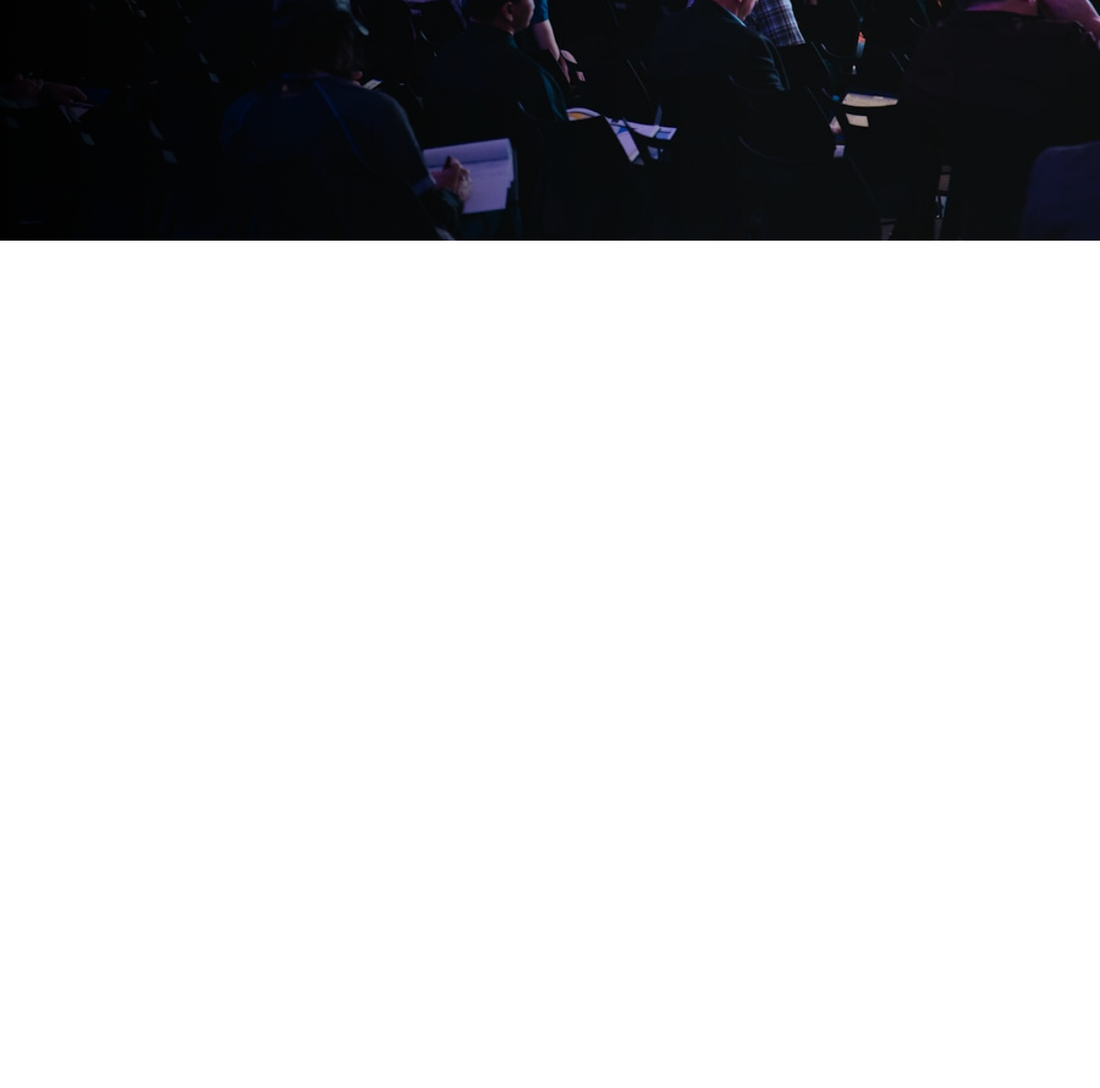
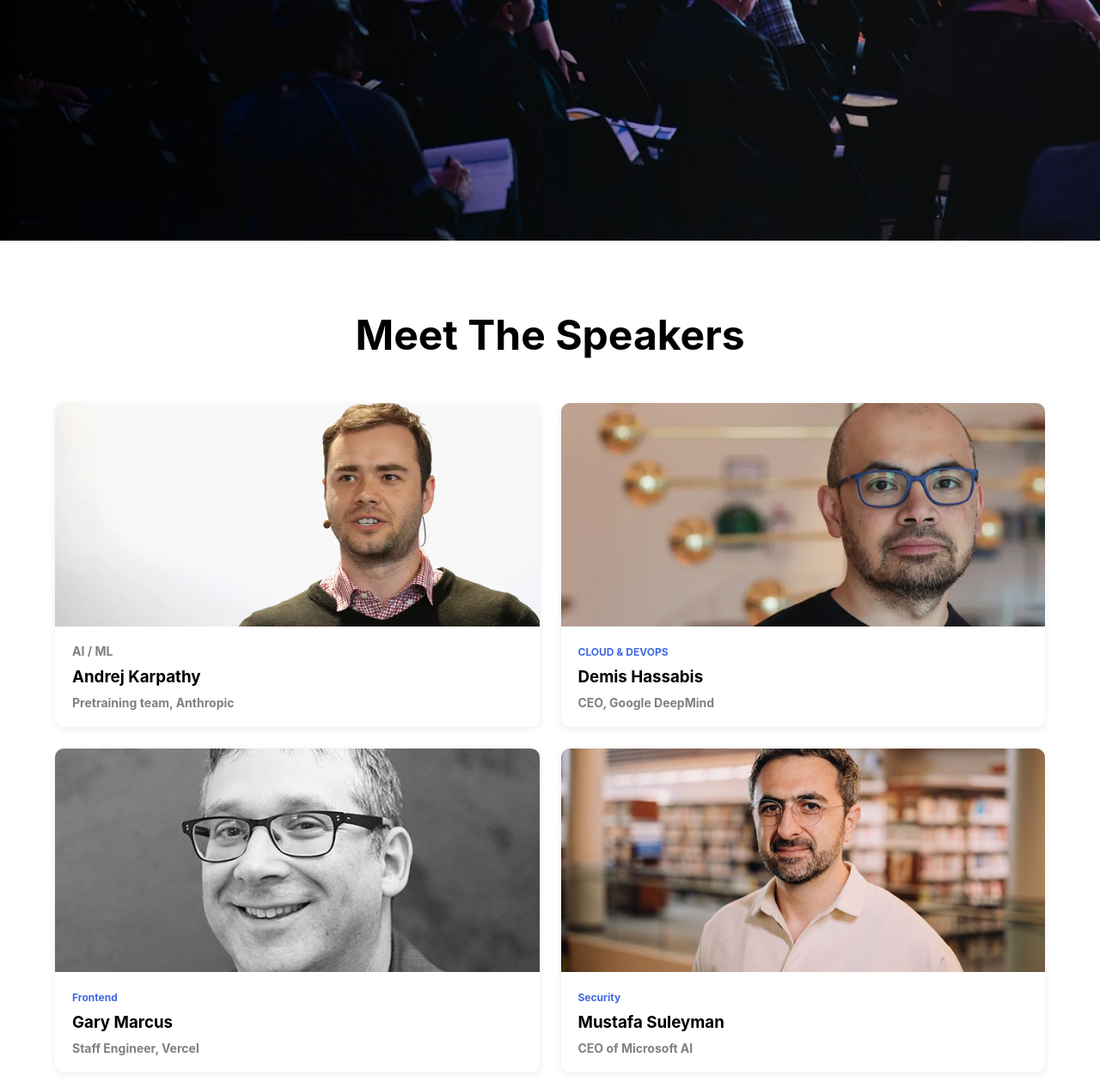
Before and after one commit to saifur18234/B14-A01, a plain HTML site: page index.html in a window 1280 px wide. Shown: the part 610-1876 px from the top of the page at 86% size. Before the commit the page ends 890 px from the top, so only its background shows below. Drawn offline with Linux system fonts and the light colour scheme.

Commit message:
Speakers

```diff
--- a/index.html
+++ b/index.html
@@ -44,10 +44,67 @@
             </div>
         </section>
 
-        <section>
+    </header>
+
+    <main>
+        <section class="speakers">
+            <h2>Meet The Speakers</h2>
+
+            <div class="speaker-grid">
+                <div class="card">
+                    <img src="./assets/andrej.png" alt="Andrej Karpathy">
+
+                    <div class="card-content">
+                        <p class="bright-blue">AI / ML</p>
+
+                        <h3>Andrej Karpathy</h3>
+
+                        <p>Pretraining team, Anthropic</p>
+                    </div>
+
+                </div>
+
+                <div class="card">
+                    <img src="./assets/demis.png" alt="Demis Hassabis" />
+
+                    <div class="card-content">
+                        <p><span>CLOUD & DEVOPS</span></p>
+
+                        <h3>Demis Hassabis</h3>
+
+                        <p>CEO, Google DeepMind</p>
+                    </div>
+                </div>
+
+                <div class="card">
+                    <img src="./assets/gary.png" alt="Gary Marcus" />
+
+                    <div class="card-content">
+                        <p><span>Frontend</span></p>
+
+                        <h3>Gary Marcus</h3>
+
+                        <p>Staff Engineer, Vercel</p>
+                    </div>
+                </div>
+                <div class="card">
+                    <img src="./assets/mustafa.png" alt="Mustafa Suleyman" />
+
+                    <div class="card-content">
+                        <p><span>Security</span></p>
+
+                        <h3>Mustafa Suleyman</h3>
+
+                        <p>CEO of Microsoft AI</p>
+                    </div>
+                </div>
+
+            </div>
 
         </section>
-    </header>
+
+
+    </main>
 
 </body>
 
--- a/style.css
+++ b/style.css
@@ -26,6 +26,8 @@ a{
     text-decoration: none;
     color: #575757;
 }
+
+
 
 .register-btn{
       background-color: #1d4ed8;
@@ -96,3 +98,65 @@ header{
     margin: 0 auto 40px auto;
     font-weight: 800;
 }
+
+.speakers{
+    width:90%;
+    max-width:1200px;
+    margin:80px auto;
+}
+
+.speakers h2{
+    text-align:center;
+    font-size:48px;
+    margin-bottom:50px;
+}
+
+.speaker-grid{
+    display:grid;
+
+    grid-template-columns:repeat(2,1fr);
+
+    gap:25px;
+}
+
+.card{
+    background:white;
+
+    border-radius:10px;
+
+    overflow:hidden;
+
+    box-shadow:0 2px 8px rgba(0,0,0,.08);
+}
+
+.card img{
+    width:100%;
+
+    height:260px;
+
+    object-fit:cover;
+
+    display:block;
+}
+
+.card-content{
+    padding:20px;
+}
+
+.card-content span{
+    color:royalblue;
+
+    font-size:12px;
+
+    font-weight:bold;
+}
+
+.card-content h3{
+    margin:10px 0;
+}
+
+.card-content p{
+    color:gray;
+    font-size: 14px;
+    font-weight: bold;
+}
```
